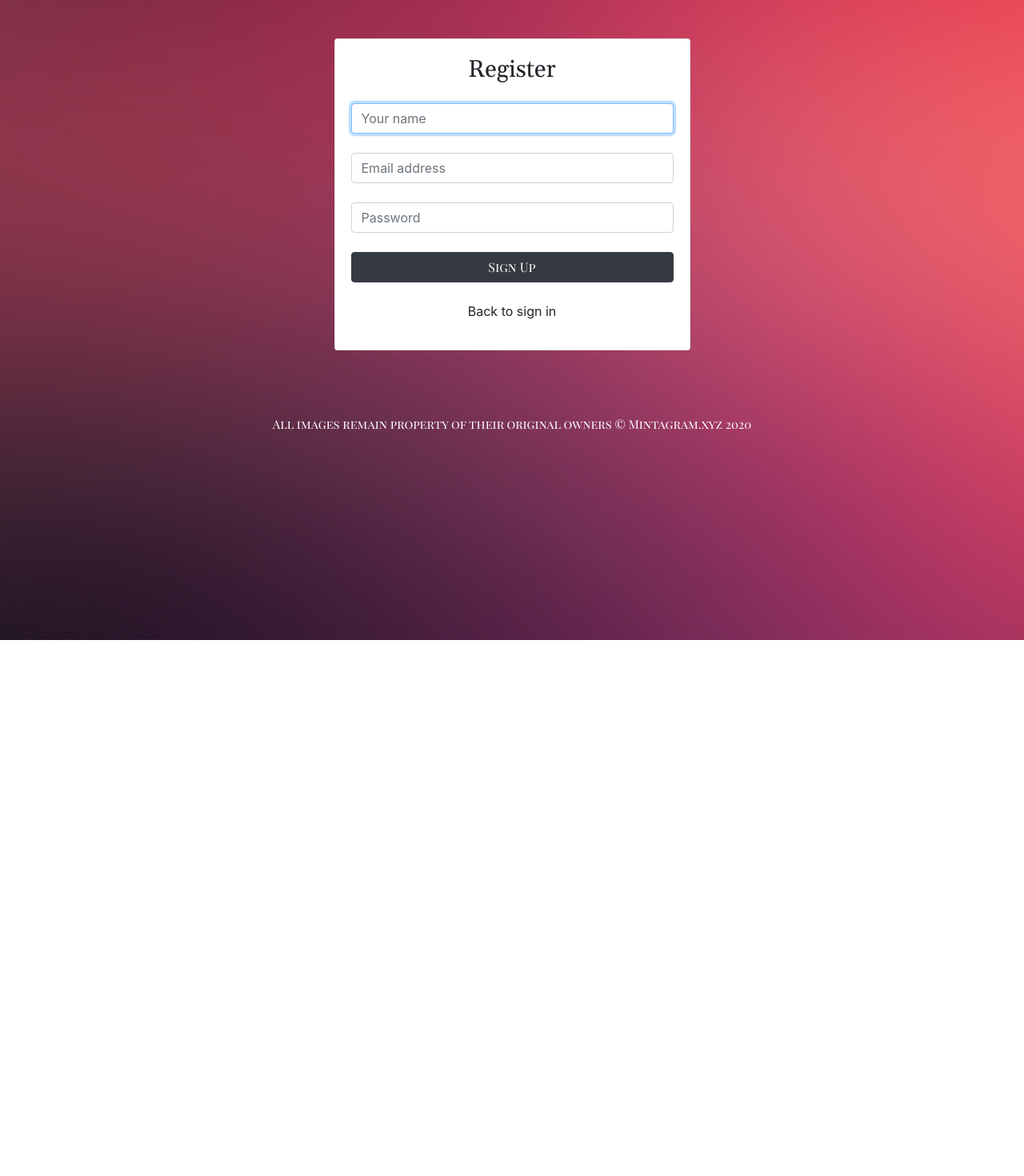
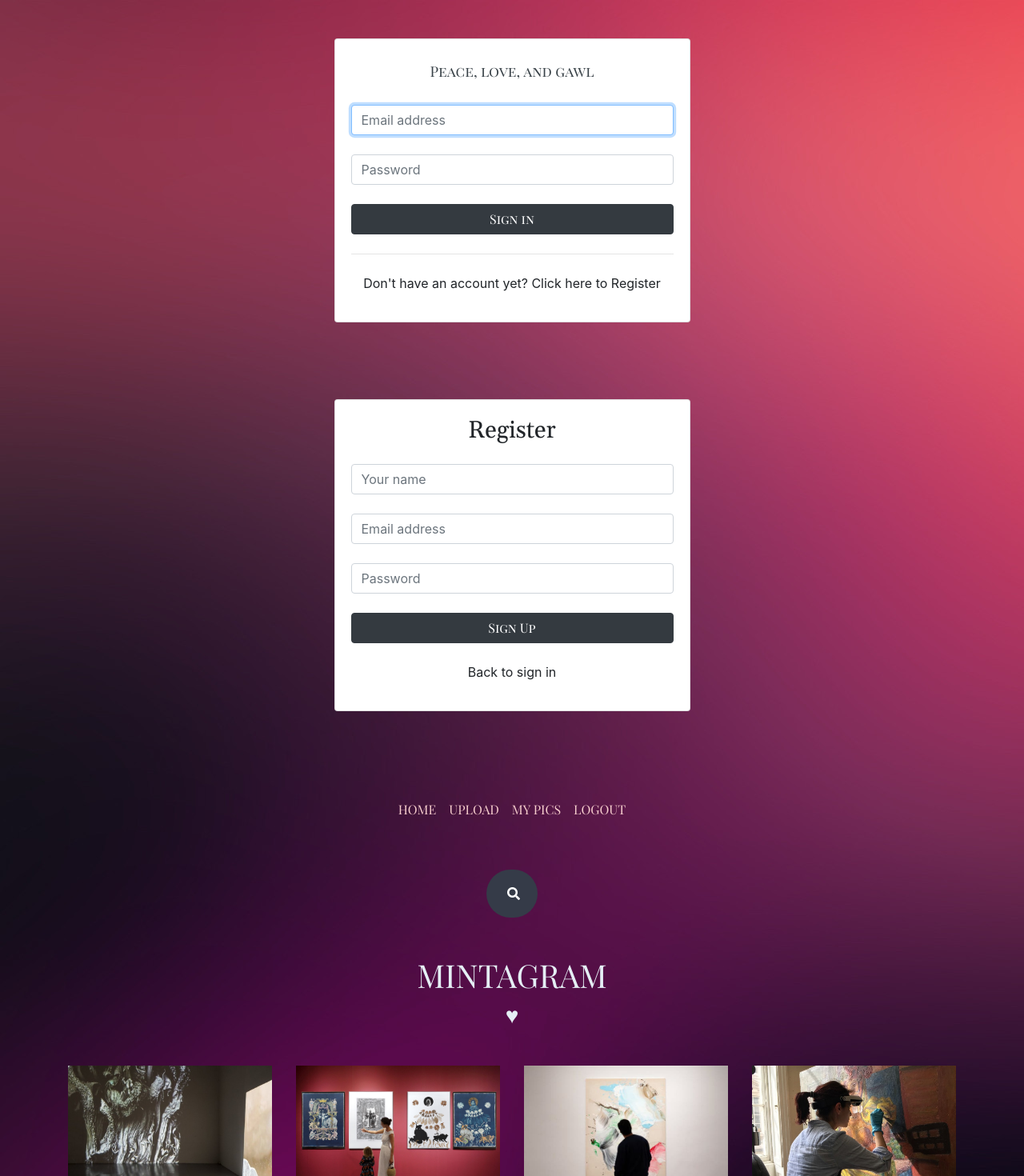
Before and after one commit to Min-taGram/CLIENT, a Vue app: page / in a window 1280 px wide. Shown: the top 1470 px of the page at 80% size. Before the commit the page ends 800 px from the top, so only its background shows below. Built offline with nearby package versions, Linux system fonts and the light colour scheme; a web font is replaced by a local one.

Commit message:
minor fix

```diff
--- a/assets/css/style.css
+++ b/assets/css/style.css
@@ -1,5 +1,6 @@
 body {
    background-image: url('../img/bg.jpg');
+   background-attachment: fixed;
 }
 
 html {
@@ -135,7 +136,7 @@ footer {
    padding: 5px;
     margin-top: 20px;
     color: white;
-    background: transparent;
+    background: black;
     text-align: center;
     font-family: 'Playfair Display SC', sans-serif;
    font-size: 15px;
--- a/package.json
+++ b/package.json
@@ -11,6 +11,7 @@
   "main": "index.js",
   "devDependencies": {
     "@vue/component-compiler-utils": "^3.1.1",
+    "cssnano": "^4.1.10",
     "vue-template-compiler": "^2.6.11"
   },
   "scripts": {
--- a/src/App.vue
+++ b/src/App.vue
@@ -1,11 +1,11 @@
 <template>
   <div class="div">
-    <!-- <login></login> -->
+    <login></login>
     <register></register>
-    <!-- <headerbuatankita></headerbuatankita>
+    <headerbuatankita></headerbuatankita>
     <search-bar></search-bar>
-    <gallery></gallery> -->
-    <!-- <upload></upload> -->
+    <gallery></gallery>
+    <upload></upload>
     <footerbuatankita></footerbuatankita>
   </div>
 </template>
```
Also changed, not shown: 1 other file (tests, documents, lock files or other folders).
